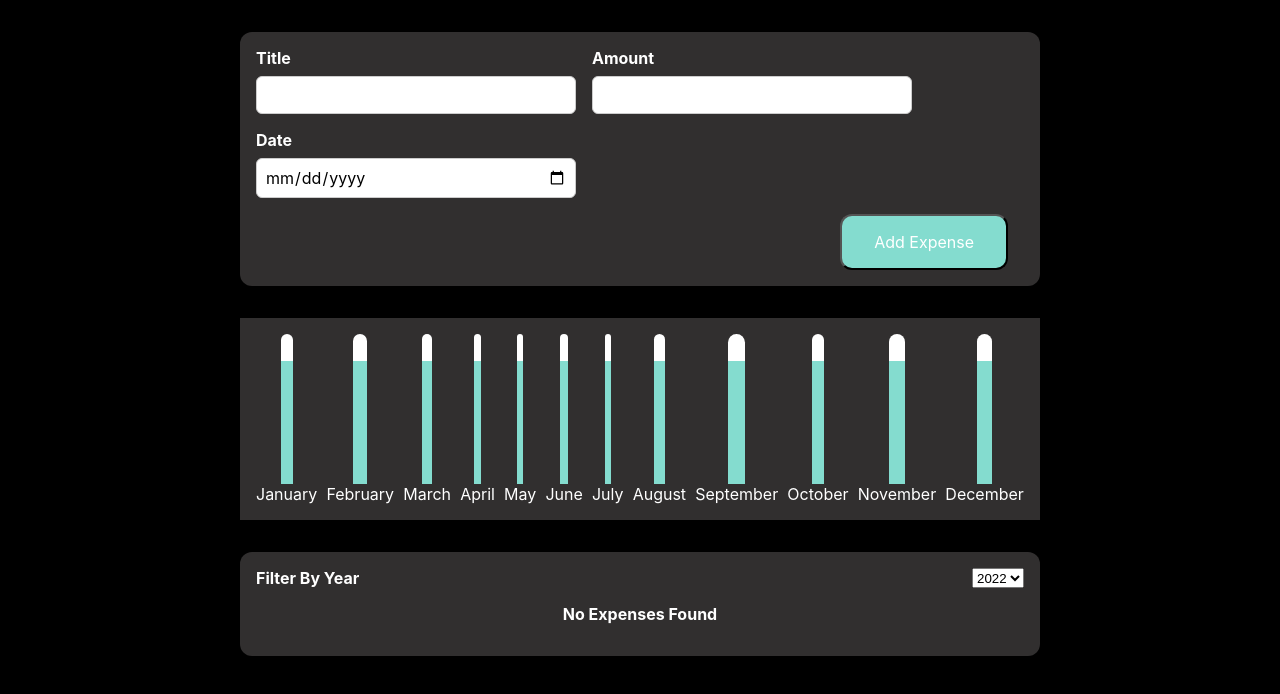
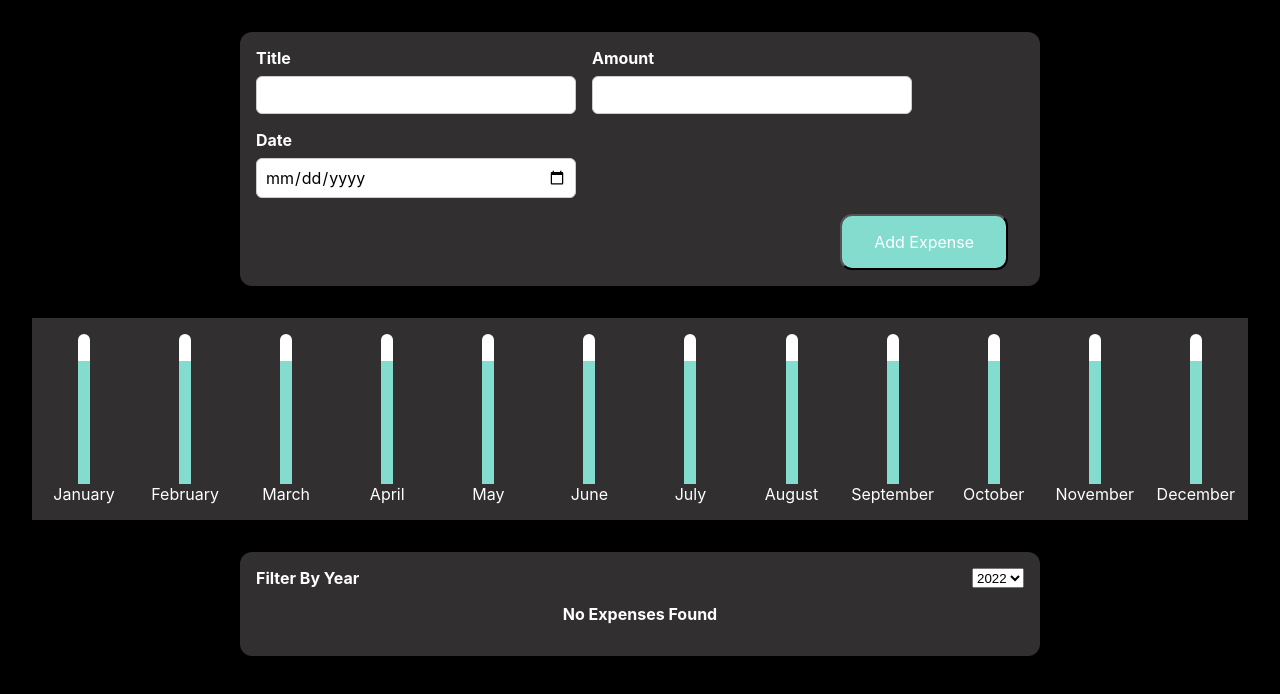
Before and after one commit to naveenkosigi/Expense-Tracker-React-, a React (Create React App) app: page / in a window 1280 px wide. Shown: the top 694 px of the page. Built offline with nearby package versions, Linux system fonts and the light colour scheme.

Commit message:
css fixes for testComponent

```diff
--- a/src/components/TestComponent.css
+++ b/src/components/TestComponent.css
@@ -2,6 +2,7 @@
     display: flex;
     justify-content: space-between;
     flex-wrap: wrap;
+    width: 100%;
 }
 
 .chart-container{
@@ -9,11 +10,12 @@
     flex-direction: column-reverse;
     align-items: center;
     color: white;
+    width: 72px;
 }
 
 .data-container{
     min-height: 150px;
-    width: 20%;
+    width: 12px;
     background-color: white;
     border-radius: 10px;
     display: flex;
```
